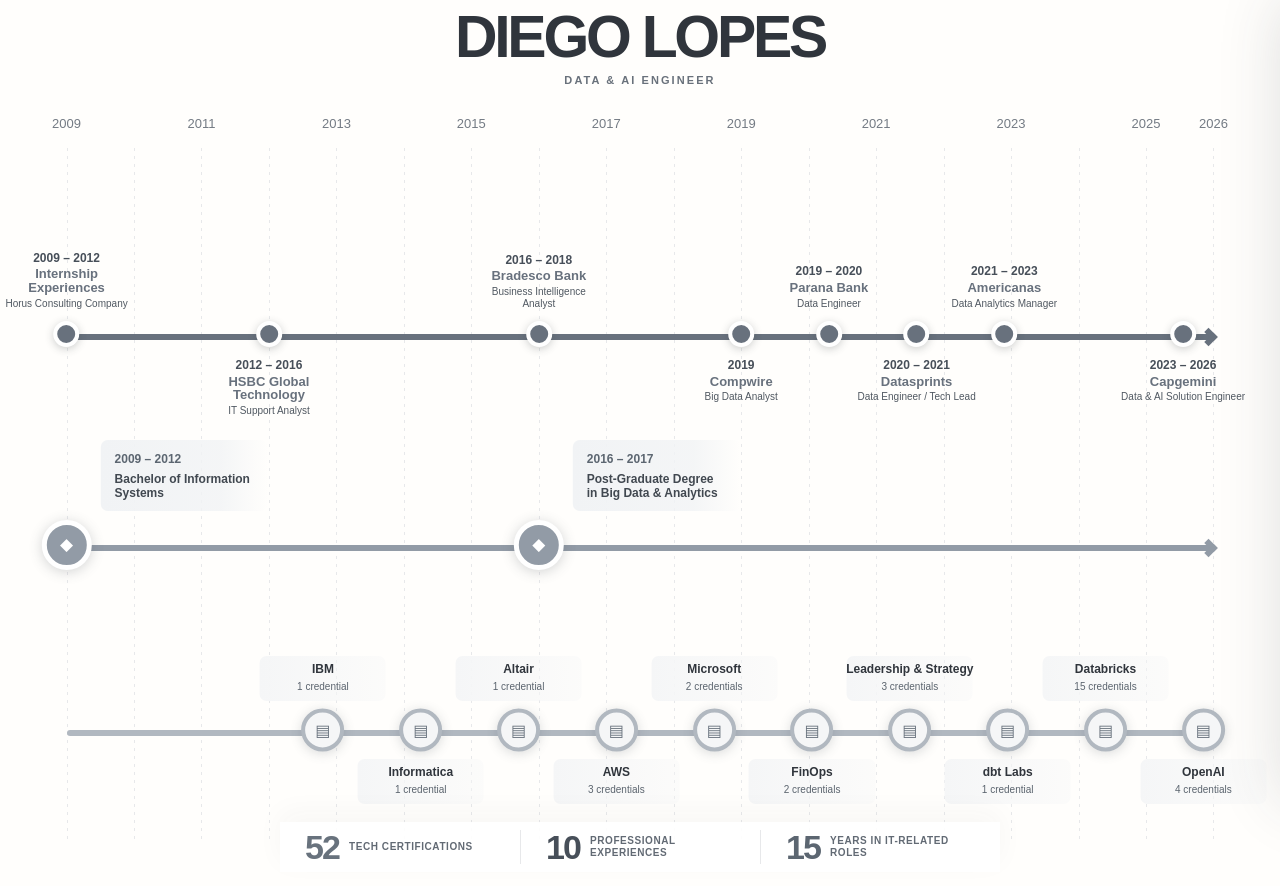
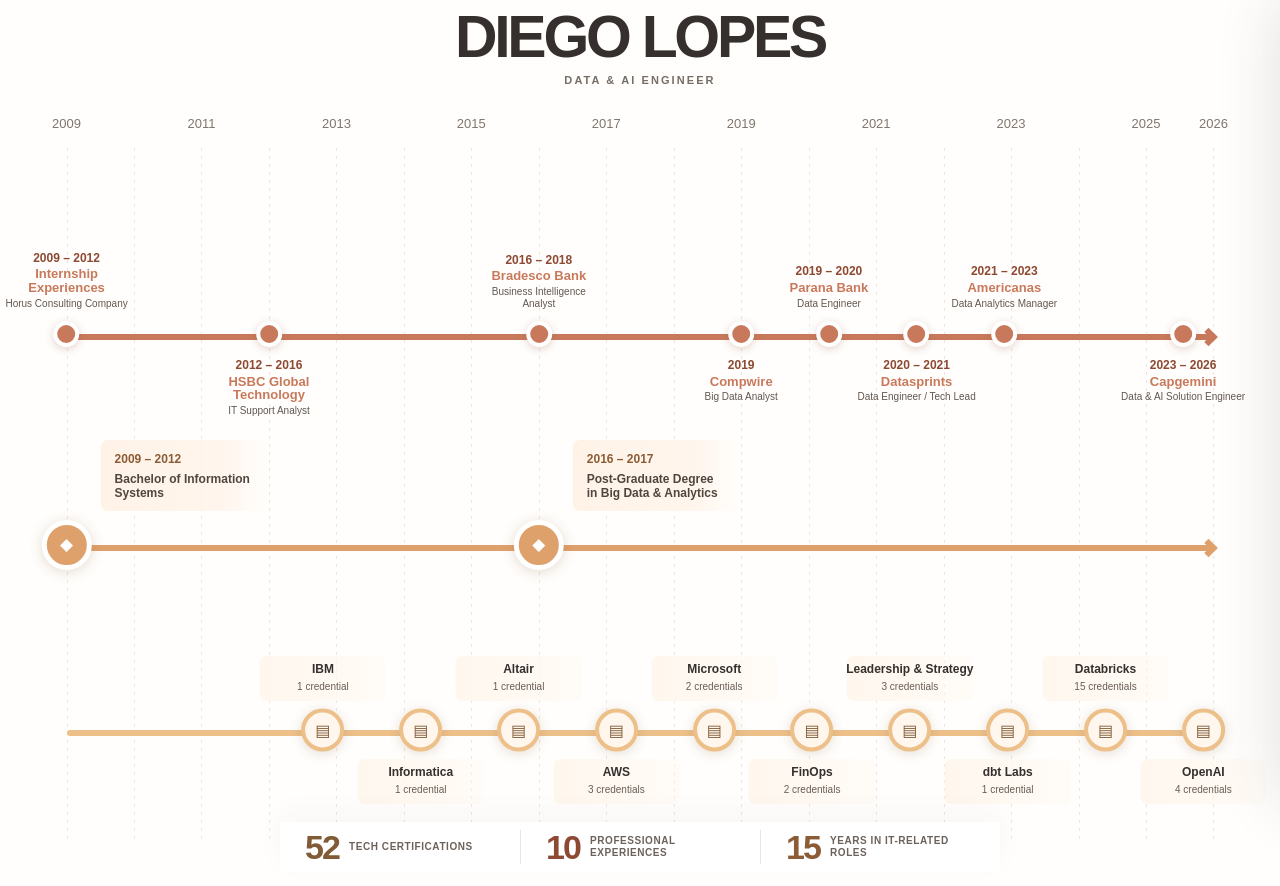
Before and after one commit to lopesdiego12/diego-lopes-career-map, a Next.js app: page / in a window 1280 px wide. Built offline with nearby package versions, Linux system fonts and the light colour scheme.

Commit message:
Use pastel orange timeline palette

```diff
--- a/app/globals.css
+++ b/app/globals.css
@@ -1,53 +1,53 @@
 @import 'tailwindcss';
 
-:root{--navy:#30353c;--experience-gray:#68717d;--experience-ink:#474f59;--education-gray:#929ba6;--education-ink:#5c6671;--education-soft:#f1f3f5;--credential-gray:#b1b8c0;--credential-ink:#68727d;--credential-soft:#f5f6f7;--grid:#e7e8ea;--muted:#747b84}
+:root{--navy:#35302d;--experience-orange:#c9795b;--experience-ink:#8e4932;--education-orange:#dfa16c;--education-ink:#8b5c35;--education-soft:#fff3e8;--credential-orange:#edc08a;--credential-ink:#805b35;--credential-soft:#fff7ee;--grid:#eee5dc;--muted:#766d66}
 *{box-sizing:border-box}
 html,body{margin:0;min-height:100%;background:#fffefc;color:var(--navy);font-family:Arial,Helvetica,sans-serif}
 button{font:inherit}
 .career-page{min-height:100vh;background:#fffefc;overflow-x:clip;position:relative}
 .nameplate{height:96px;display:flex;flex-direction:column;align-items:center;justify-content:center}
 .nameplate strong{font-size:clamp(34px,4.6vw,60px);font-weight:900;line-height:.92;letter-spacing:-.055em}
-.nameplate span{margin-top:10px;color:#69717b;font-size:11px;font-weight:700;line-height:1;letter-spacing:.19em;text-transform:uppercase}
+.nameplate span{margin-top:10px;color:#766d66;font-size:11px;font-weight:700;line-height:1;letter-spacing:.19em;text-transform:uppercase}
 .timeline-shell{--side-pad:clamp(64px,5.2vw,88px);position:relative;width:min(100%,1680px);height:calc(100vh - 96px);min-height:790px;margin:0 auto;padding:0 var(--side-pad) 42px}
 .years{position:absolute;left:var(--side-pad);right:var(--side-pad);top:18px;height:32px}
-.years span{display:none;position:absolute;transform:translateX(-50%);color:#747b84;font-size:13px;font-variant-numeric:tabular-nums}
+.years span{display:none;position:absolute;transform:translateX(-50%);color:#81766e;font-size:13px;font-variant-numeric:tabular-nums}
 .years span.is-labelled{display:block}
 .grid{position:absolute;left:var(--side-pad);right:var(--side-pad);top:52px;bottom:42px;pointer-events:none}
 .grid i{position:absolute;top:0;bottom:0;width:1px;background:repeating-linear-gradient(to bottom,var(--grid) 0 3px,transparent 3px 8px)}
 .route{position:absolute;left:var(--side-pad);right:var(--side-pad);height:172px}
-.experience-route{top:154px;color:var(--experience-gray)}
-.education-route{top:365px;color:var(--education-gray)}
-.credential-route{top:550px;color:var(--credential-gray)}
+.experience-route{top:154px;color:var(--experience-orange)}
+.education-route{top:365px;color:var(--education-orange)}
+.credential-route{top:550px;color:var(--credential-orange)}
 .route-line{position:absolute;left:0;right:0;top:84px;height:6px;border-radius:8px;background:currentColor}
 .route-line:after{content:'';position:absolute;right:-2px;top:50%;width:13px;height:13px;border-right:6px solid currentColor;border-top:6px solid currentColor;transform:translateY(-50%) rotate(45deg)}
 .experience-stop,.education-stop,.provider-stop{position:absolute;top:84px;transform:translate(-50%,-50%);z-index:2}
 .experience-stop{width:clamp(118px,9.5vw,160px);text-align:center}
-.experience-stop .station{position:absolute;left:50%;top:50%;width:26px;height:26px;border-radius:50%;background:var(--experience-gray);border:4px solid #fff;box-shadow:0 2px 9px rgba(48,53,60,.24);transform:translate(-50%,-50%)}
+.experience-stop .station{position:absolute;left:50%;top:50%;width:26px;height:26px;border-radius:50%;background:var(--experience-orange);border:4px solid #fff;box-shadow:0 2px 9px rgba(142,73,50,.24);transform:translate(-50%,-50%)}
 .experience-stop div{position:absolute;left:50%;width:clamp(118px,9.8vw,165px);display:flex;flex-direction:column;align-items:center;transform:translateX(-50%)}
 .experience-stop:nth-of-type(odd) div{bottom:25px}
 .experience-stop:nth-of-type(even) div{top:25px}
 .experience-stop b{color:var(--experience-ink);font-size:12px;line-height:1.05}
 .experience-stop strong{margin-top:3px;font-size:13px;line-height:1.05}
-.experience-stop small{margin-top:3px;color:#505861;font-size:10px;line-height:1.15}
+.experience-stop small{margin-top:3px;color:#625750;font-size:10px;line-height:1.15}
 .education-stop{width:clamp(190px,15.5vw,260px)}
-.education-icon{position:absolute;left:50%;top:0;display:grid;place-items:center;width:50px;height:50px;border-radius:50%;color:#fff;background:var(--education-gray);border:5px solid #fff;box-shadow:0 2px 13px rgba(70,78,88,.24);font-size:17px;transform:translate(-50%,-50%)}
-.education-stop div{position:absolute;left:calc(50% + 34px);bottom:34px;width:clamp(165px,13.1vw,220px);display:flex;flex-direction:column;padding:10px 14px;border-radius:7px;background:linear-gradient(90deg,var(--education-soft),rgba(241,243,245,.78) 72%,rgba(255,254,252,.2))}
+.education-icon{position:absolute;left:50%;top:0;display:grid;place-items:center;width:50px;height:50px;border-radius:50%;color:#fff;background:var(--education-orange);border:5px solid #fff;box-shadow:0 2px 13px rgba(139,92,53,.22);font-size:17px;transform:translate(-50%,-50%)}
+.education-stop div{position:absolute;left:calc(50% + 34px);bottom:34px;width:clamp(165px,13.1vw,220px);display:flex;flex-direction:column;padding:10px 14px;border-radius:7px;background:linear-gradient(90deg,var(--education-soft),rgba(255,243,232,.78) 72%,rgba(255,254,252,.2))}
 .education-stop b{color:var(--education-ink);font-size:12px}
-.education-stop strong{margin-top:4px;color:#414850;font-size:12px;line-height:1.22}
+.education-stop strong{margin-top:4px;color:#50463f;font-size:12px;line-height:1.22}
 .provider-stop{width:clamp(112px,9.75vw,164px);padding:0;border:0;background:transparent;color:var(--navy);text-align:center;cursor:pointer}
-.credential-icon{position:absolute;left:50%;top:50%;display:grid;place-items:center;width:43px;height:43px;border-radius:50%;background:var(--credential-soft);border:4px solid var(--credential-gray);color:var(--credential-ink);box-shadow:0 2px 12px rgba(70,78,88,.2);font-size:16px;transform:translate(-50%,-50%);transition:transform .18s ease,box-shadow .18s ease}
-.provider-copy{position:absolute;left:50%;width:clamp(112px,9.85vw,166px);display:flex;flex-direction:column;align-items:center;transform:translateX(-50%);padding:7px 8px;border-radius:7px;background:linear-gradient(90deg,var(--credential-soft),rgba(245,246,247,.34))}
+.credential-icon{position:absolute;left:50%;top:50%;display:grid;place-items:center;width:43px;height:43px;border-radius:50%;background:var(--credential-soft);border:4px solid var(--credential-orange);color:var(--credential-ink);box-shadow:0 2px 12px rgba(128,91,53,.2);font-size:16px;transform:translate(-50%,-50%);transition:transform .18s ease,box-shadow .18s ease}
+.provider-copy{position:absolute;left:50%;width:clamp(112px,9.85vw,166px);display:flex;flex-direction:column;align-items:center;transform:translateX(-50%);padding:7px 8px;border-radius:7px;background:linear-gradient(90deg,var(--credential-soft),rgba(255,247,238,.38))}
 .provider-stop:nth-of-type(odd) .provider-copy{bottom:29px}
 .provider-stop:nth-of-type(even) .provider-copy{top:29px}
 .provider-copy strong{font-size:12px;line-height:1.1;white-space:nowrap}
-.provider-copy small{margin-top:3px;color:#5b646e;font-size:10px;white-space:nowrap}
-.provider-stop:hover .credential-icon,.provider-stop:focus-visible .credential-icon,.provider-stop.is-active .credential-icon{transform:translate(-50%,-50%) scale(1.12);box-shadow:0 0 0 5px #fff,0 5px 17px rgba(70,78,88,.3)}
+.provider-copy small{margin-top:3px;color:#695d54;font-size:10px;white-space:nowrap}
+.provider-stop:hover .credential-icon,.provider-stop:focus-visible .credential-icon,.provider-stop.is-active .credential-icon{transform:translate(-50%,-50%) scale(1.12);box-shadow:0 0 0 5px #fff,0 5px 17px rgba(128,91,53,.3)}
 .provider-stop:focus-visible{outline:2px solid var(--navy);outline-offset:28px;border-radius:50%}
 .career-stats{position:absolute;z-index:10;left:50%;bottom:14px;display:flex;align-items:center;justify-content:center;width:min(720px,calc(100vw - 40px));padding:8px 0;transform:translateX(-50%);background:rgba(255,255,255,.92);box-shadow:0 -10px 28px rgba(48,53,60,.035)}
 .career-stat{display:grid;grid-template-columns:auto 1fr;align-items:center;gap:10px;width:33.333%;padding:0 25px}
 .career-stat+.career-stat{border-left:1px solid var(--grid)}
 .career-stat strong{font-size:34px;line-height:1;font-weight:900;letter-spacing:-.055em;font-variant-numeric:tabular-nums}
-.career-stat span{color:#626a74;font-size:10px;font-weight:700;line-height:1.18;text-transform:uppercase;letter-spacing:.055em}
+.career-stat span{color:#6c625b;font-size:10px;font-weight:700;line-height:1.18;text-transform:uppercase;letter-spacing:.055em}
 .certification-stat strong{color:var(--credential-ink)}
 .experience-stat strong{color:var(--experience-ink)}
 .years-stat strong{color:var(--education-ink)}
@@ -63,7 +63,7 @@
 .close-button:hover{background:#f4f4f4}
 .credential-list{list-style:none;margin:0;padding:0}
 .credential-list li{display:grid;grid-template-columns:34px 1fr auto;gap:12px;align-items:start;padding:18px 2px;border-bottom:1px solid var(--grid)}
-.credential-list li>span,.credential-list time{color:#898f96;font-size:11px;font-variant-numeric:tabular-nums}
+.credential-list li>span,.credential-list time{color:#91847a;font-size:11px;font-variant-numeric:tabular-nums}
 .credential-list strong{display:block;font-size:13px;line-height:1.35}
 .credential-list small{display:block;margin-top:5px;color:var(--muted);font-size:11px}
 @media(max-width:1200px){
```
